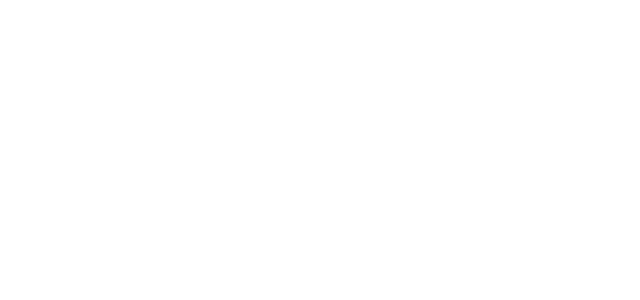
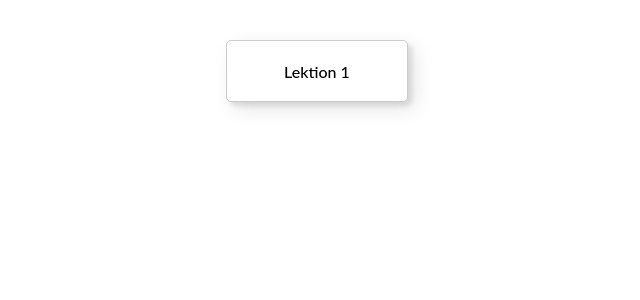
Before and after one commit to playsoksana/d2, a React (Create React App) app: page / in a window 1280 px wide. Before the commit this address had no page. Shown: the top 300 px of the page, without its empty margins (184-824 px from the left). Built offline with nearby package versions, Linux system fonts and the light colour scheme.

Commit message:
Fix buttons

```diff
--- a/package.json
+++ b/package.json
@@ -29,7 +29,7 @@
         "lint:fix": "eslint --fix",
         "format": "prettier --write ./**/*.{js,jsx,ts,tsx,css,md,json} --config ./.prettierrc",
         "predeploy": "npm run build",
-        "deploy": "gh-pages -d build"
+        "deploy": "netlify deploy -p"
     },
     "eslintConfig": {
         "extends": [
--- a/src/components/business/TaskWithSentens/index.js
+++ b/src/components/business/TaskWithSentens/index.js
@@ -152,20 +152,15 @@
     };
 
     const renderButtons = () => {
-        const classBtnRepit = classNames({
-            [styles.btnNext]: true,
-            [styles.repit]: true,
-        });
-
         return (
-            <>
-                <div className={classBtnRepit} onClick={onRepit}>
+            <div className={styles.btnContainer}>
+                <div className={styles.btn} onClick={onRepit}>
                     Repetieren
                 </div>
-                <div className={styles.btnNext} onClick={onNext}>
+                <div className={styles.btn} onClick={onNext}>
                     Nächste
                 </div>
-            </>
+            </div>
         );
     };
 
@@ -184,7 +179,7 @@
             buttons = renderButtons();
         } else {
             buttons = (
-                <div className={styles.btnNext} onClick={onNext}>
+                <div className={styles.btn} onClick={onNext}>
                     Noch einmal
                 </div>
             );
@@ -192,11 +187,13 @@
 
         return (
             <div className={styles.result}>
-                <div>
-                    {list}
-                    {props.sentensSort[counter].question ? "?" : null}
+                <div className={styles.results}>
+                    <div>
+                        {list}
+                        {props.sentensSort[counter].question ? "?" : null}
+                    </div>
+                    {renderCorectAnswer()}
                 </div>
-                {renderCorectAnswer()}
                 {buttons}
             </div>
         );
--- a/src/components/business/TaskWithSentens/styles.module.css
+++ b/src/components/business/TaskWithSentens/styles.module.css
@@ -32,7 +32,7 @@
 
     background-color: rgb(241, 246, 244);
     border-radius: 0.2rem;
-    border: 0.1rem solid rgb(123, 116, 116);
+    border: 1px solid #766f6f5e;
     margin: 0 auto;
 
     font-weight: 700;
@@ -63,13 +63,22 @@
     font-weight: 700;
 }
 
+.results {
+    margin: 30px;
+}
+
 .wrongWord {
     position: relative;
     color: red;
     text-decoration: line-through;
 }
 
-.btnNext {
+.btnContainer {
+    display: flex;
+}
+
+.btn {
+    min-width: 150px;
     border-radius: 10px;
     box-shadow: 0px 0px 2px 2px rgb(0, 0, 0);
     background-color: #0a0a23;
@@ -78,8 +87,6 @@
 
     color: #fff;
     font-size: 1.4rem;
+
+    cursor: pointer;
 }
-
-.repit {
-    background-color: rgb(66, 96, 66);
-}
--- a/src/components/containers/styles.module.css
+++ b/src/components/containers/styles.module.css
@@ -1,6 +1,6 @@
 .container {
     position: relative;
-    padding: 0px 20px;
+    padding: 40px 20px;
     margin: 0 auto;
 
     width: 100%;
--- /dev/null
+++ b/src/components/simple/Progress/btn-link-class/index.js
@@ -0,0 +1,20 @@
+import React from "react";
+
+import classNames from "core/lib/class";
+
+import styles from "./styles.module.css";
+
+const BtnLinkClass = (props) => {
+    const classBtn = classNames({
+        [styles.btnBase]: true,
+        [styles.btn]: true,
+    });
+
+    return <div className={classBtn}>{props.content}</div>;
+};
+
+BtnLinkClass.defaultProps = {
+    content: "",
+};
+
+export default BtnLinkClass;
--- /dev/null
+++ b/src/components/simple/Progress/btn-link-class/styles.module.css
@@ -0,0 +1,60 @@
+.btnBase {
+    position: relative;
+    display: inline-block;
+    width: 130px;
+    height: 40px;
+
+    border-radius: 5px;
+    padding: 10px 25px;
+    box-shadow: inset 2px 2px 2px 0px rgba(255, 255, 255, 0.5),
+        7px 7px 20px 0px rgba(0, 0, 0, 0.1), 4px 4px 5px 0px rgba(0, 0, 0, 0.1);
+    outline: none;
+
+    background: transparent;
+    color: #fff;
+    font-family: "Lato", sans-serif;
+    font-weight: 500;
+
+    cursor: pointer;
+    transition: all 0.3s ease;
+}
+
+.btn {
+    z-index: 1;
+    display: flex;
+    justify-content: center;
+    align-items: center;
+
+    border: 1px solid #766f6f5e;
+    color: #000;
+
+    text-decoration: none;
+}
+.btn:after {
+    position: absolute;
+    z-index: -1;
+    content: "";
+    width: 0;
+    height: 100%;
+    top: 0;
+    left: 0;
+
+    direction: rtl;
+    box-shadow: -7px -7px 20px 0px #fff9, -4px -4px 5px 0px #fff9,
+        7px 7px 20px 0px #0002, 4px 4px 5px 0px #0001;
+    transition: all 0.3s ease;
+}
+
+.btn:hover {
+    color: #000;
+}
+
+.btn:hover:after {
+    left: auto;
+    right: 0;
+    width: 100%;
+}
+
+.btn:active {
+    top: 2px;
+}
--- a/src/router/rootRoutes.js
+++ b/src/router/rootRoutes.js
@@ -8,7 +8,11 @@
 
 export default (
     <Routes>
-        <Route exact={true} path="/d2" element={<HomePage />} />
-        <Route exact={true} path="/d2/:id" element={<WordsPage />} />
+        <Route exact={true} path="/" element={<HomePage />} />
+        <Route
+            exact={true}
+            path="/sentens-one-one/:id"
+            element={<WordsPage />}
+        />
     </Routes>
 );
--- a/src/views/home/index.js
+++ b/src/views/home/index.js
@@ -1,18 +1,19 @@
 import React from "react";
 
+import { Link } from "react-router-dom";
+
+import BtnLinkClass from "components/simple/Progress/btn-link-class";
 import Container from "components/containers";
 
-import { Link, useLocation } from "react-router-dom";
+import styles from "./styles.module.css";
 
 const HomePage = () => {
-    const location = useLocation();
-
     return (
         <div>
             <Container>
-                <Link to={`${location.pathname}/one`}>1</Link>
-                {/* <Link to={`${pathname}/one`}>2</Link>
-                <Link to={`${pathname}/one`}>3</Link> */}
+                <Link to="/sentens-one-one/one" className={styles.link}>
+                    <BtnLinkClass content="Lektion 1" />
+                </Link>
             </Container>
         </div>
     );
--- /dev/null
+++ b/src/views/home/styles.module.css
@@ -0,0 +1,3 @@
+.link {
+    text-decoration: none;
+}
```
Also changed, not shown: 2 other files (tests, documents, lock files or other folders).
